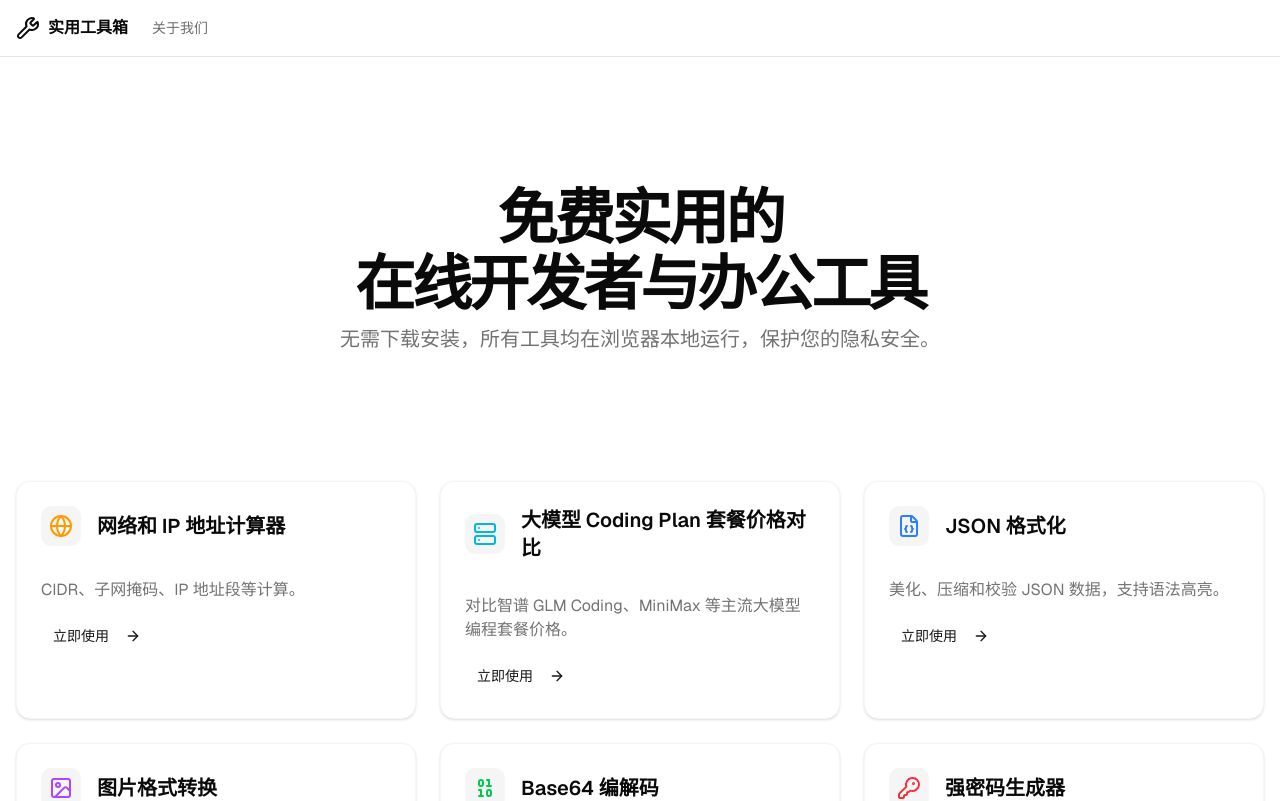
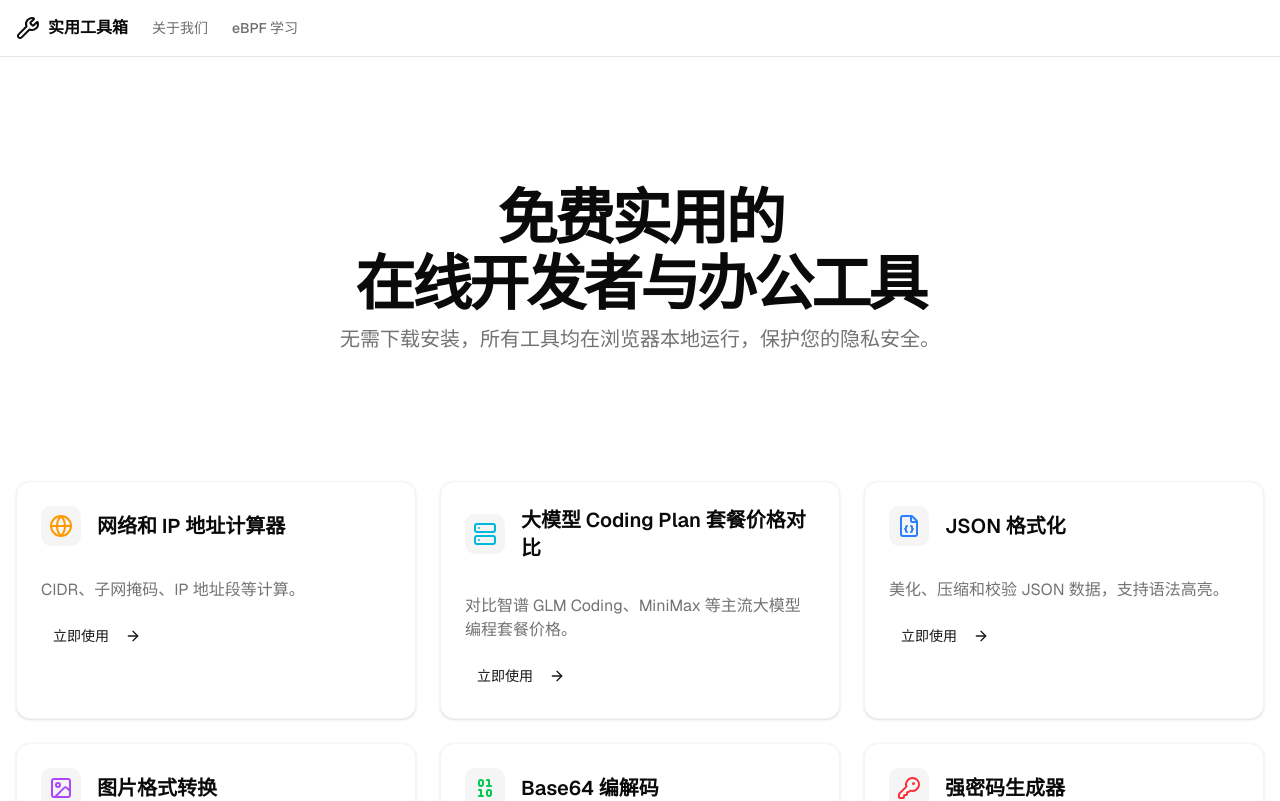
Before and after one commit to nevermosby/coolsite-tools, a Next.js app: page / in a window 1280 px wide. Shown: the top 801 px of the page. Built offline with nearby package versions, Linux system fonts and the light colour scheme; no server answers.

Commit message:
add ebpf link

```diff
--- a/components/common/Header.tsx
+++ b/components/common/Header.tsx
@@ -20,6 +20,14 @@ export function Header() {
             >
               关于我们
             </Link>
+            <a
+              href="https://kernelreload.club/wordpress/ebpf%e5%ad%a6%e4%b9%a0%e6%95%99%e7%a8%8b"
+              target="_blank"
+              rel="noopener noreferrer"
+              className="transition-colors hover:text-foreground/80 text-foreground/60"
+            >
+              eBPF 学习
+            </a>
           </nav>
         </div>
         <div className="flex flex-1 items-center justify-between space-x-2 md:justify-end">
```
